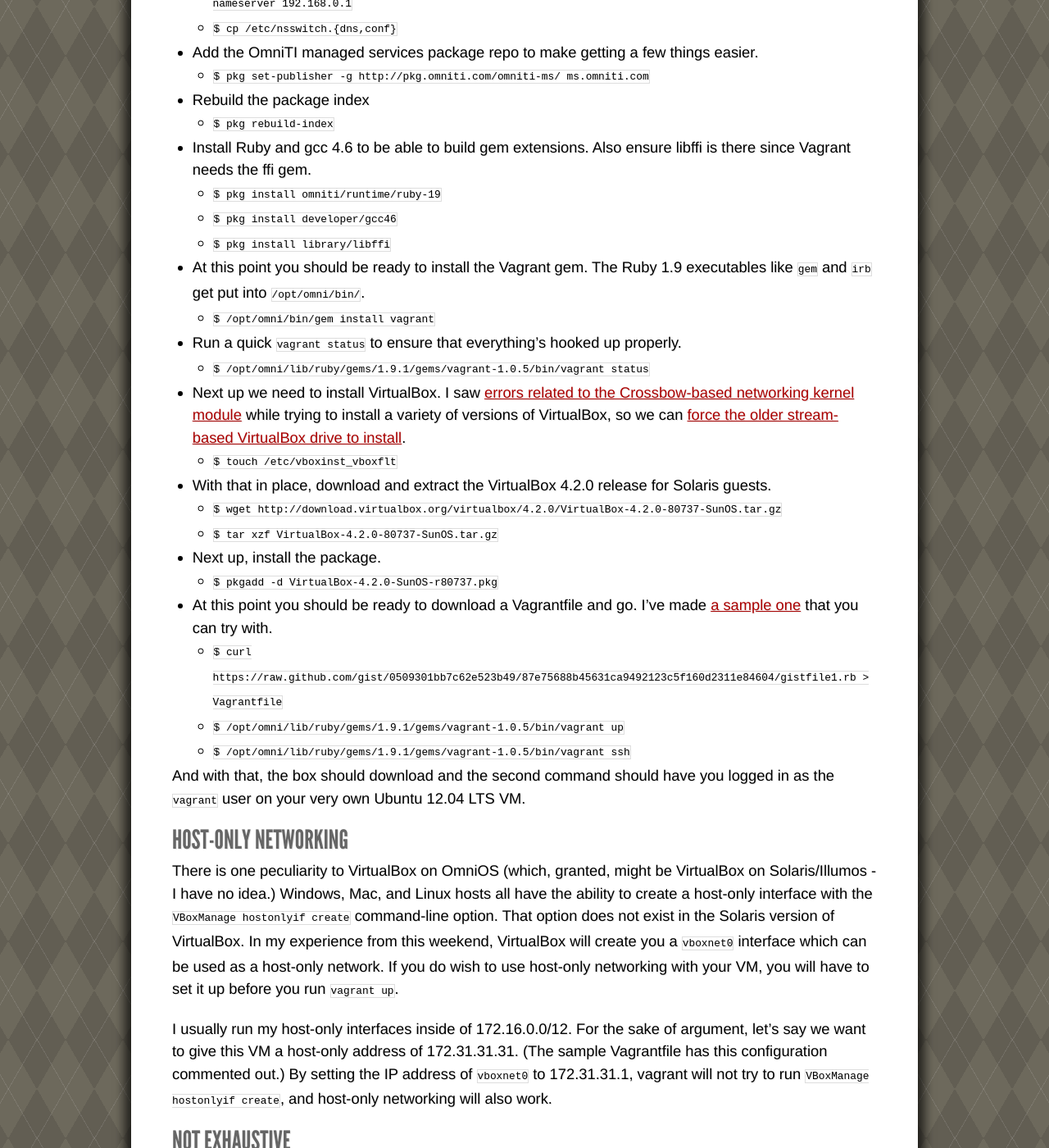
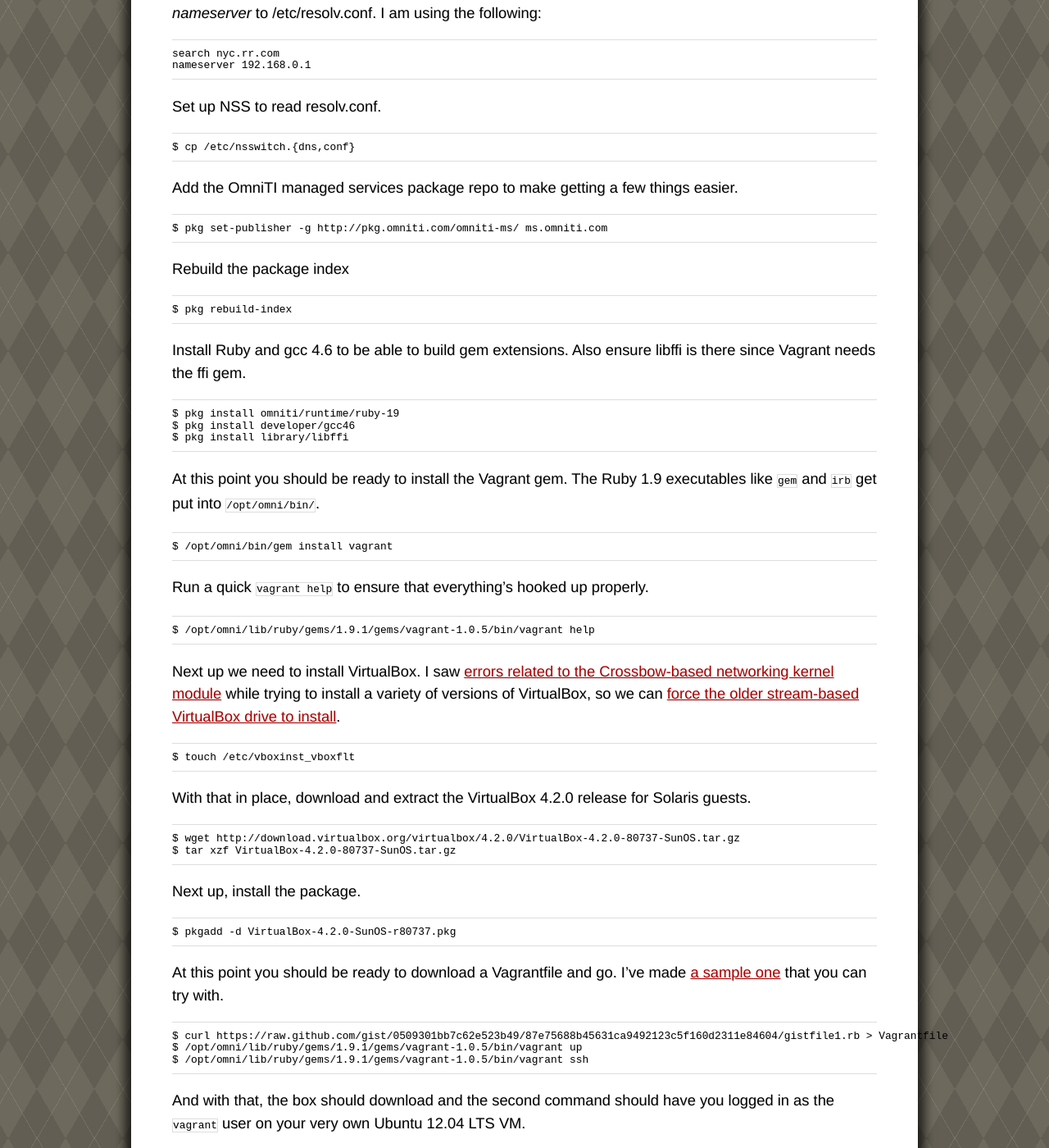
Before and after one commit to smerrill/grenadesandwich.com, a Jekyll site: the page built from _posts/2012-09-23-omnios-vagrant.md, in a window 1280 px wide and 1400 px high, scrolled down 1372 px. Shown: the whole window at 82% size. Built offline with Jekyll 4.4.1, drawn with Linux system fonts in a browser that asks for light colours; Markdown is read by kramdown in place of the engine named in the settings; some of the changed text lies outside the part shown.

```diff
--- a/_posts/2012-09-23-omnios-vagrant.md
+++ b/_posts/2012-09-23-omnios-vagrant.md
@@ -28,37 +28,62 @@ I am happy to report that I was able to get VirtualBox and Vagrant to the point
 
 Here's the roundup on how to get it all up and running. All commands were run as root in the global zone.
 
-- Install a few utility packages. This is not strictly necessary, but it helps.
-  - `$ pkg install terminal/tmux`
-  - `$ pkg install developer/versioning/git`
-- Set up a static IP as pointed out in http://omnios.omniti.com/wiki.php/GeneralAdministration. In my case, it was 192.168.0.160.
-- You will also need to set up your gateway as a DNS resolver. To do so on UNIX, do the following:
-  - Add at least a *search* and *nameserver* to /etc/resolv.conf. I am using the following: `search nyc.rr.com
-  nameserver 192.168.0.1`
-  - `$ cp /etc/nsswitch.{dns,conf}`
-- Add the OmniTI managed services package repo to make getting a few things easier.
-  - `$ pkg set-publisher -g http://pkg.omniti.com/omniti-ms/ ms.omniti.com`
-- Rebuild the package index
-  - `$ pkg rebuild-index`
-- Install Ruby and gcc 4.6 to be able to build gem extensions. Also ensure libffi is there since Vagrant needs the ffi gem.
-  - `$ pkg install omniti/runtime/ruby-19`
-  - `$ pkg install developer/gcc46`
-  - `$ pkg install library/libffi`
-- At this point you should be ready to install the Vagrant gem. The Ruby 1.9 executables like `gem` and `irb` get put into `/opt/omni/bin/`.
-  - `$ /opt/omni/bin/gem install vagrant`
-- Run a quick `vagrant status` to ensure that everything's hooked up properly.
-  - `$ /opt/omni/lib/ruby/gems/1.9.1/gems/vagrant-1.0.5/bin/vagrant status`
-- Next up we need to install VirtualBox. I saw [errors related to the Crossbow-based networking kernel module](https://gist.github.com/7ddfa72c1d97198532ea) while trying to install a variety of versions of VirtualBox, so we can [force the older stream-based VirtualBox drive to install](http://www.virtualbox.org/manual/ch09.html#vboxbowsolaris11).
-  - `$ touch /etc/vboxinst_vboxflt`
-- With that in place, download and extract the VirtualBox 4.2.0 release for Solaris guests.
-  - `$ wget http://download.virtualbox.org/virtualbox/4.2.0/VirtualBox-4.2.0-80737-SunOS.tar.gz`
-  - `$ tar xzf VirtualBox-4.2.0-80737-SunOS.tar.gz`
-- Next up, install the package.
-  - `$ pkgadd -d VirtualBox-4.2.0-SunOS-r80737.pkg`
-- At this point you should be ready to download a Vagrantfile and go. I've made [a sample one](https://gist.github.com/0509301bb7c62e523b49) that you can try with.
-  - `$ curl https://raw.github.com/gist/0509301bb7c62e523b49/87e75688b45631ca9492123c5f160d2311e84604/gistfile1.rb > Vagrantfile`
-  - `$ /opt/omni/lib/ruby/gems/1.9.1/gems/vagrant-1.0.5/bin/vagrant up`
-  - `$ /opt/omni/lib/ruby/gems/1.9.1/gems/vagrant-1.0.5/bin/vagrant ssh`
+Install a few utility packages. This is not strictly necessary, but it helps.
+
+    $ pkg install terminal/tmux
+    $ pkg install developer/versioning/git
+
+Set up a static IP as pointed out in http://omnios.omniti.com/wiki.php/GeneralAdministration. In my case, it was 192.168.0.160.
+
+You will also need to set up your gateway as a DNS resolver. To do so on UNIX, add at least a *search* and *nameserver* to /etc/resolv.conf. I am using the following:
+
+    search nyc.rr.com
+    nameserver 192.168.0.1
+
+Set up NSS to read resolv.conf.
+
+    $ cp /etc/nsswitch.{dns,conf}
+
+Add the OmniTI managed services package repo to make getting a few things easier.
+
+    $ pkg set-publisher -g http://pkg.omniti.com/omniti-ms/ ms.omniti.com
+
+Rebuild the package index
+
+    $ pkg rebuild-index
+
+Install Ruby and gcc 4.6 to be able to build gem extensions. Also ensure libffi is there since Vagrant needs the ffi gem.
+
+    $ pkg install omniti/runtime/ruby-19
+    $ pkg install developer/gcc46
+    $ pkg install library/libffi
+
+At this point you should be ready to install the Vagrant gem. The Ruby 1.9 executables like `gem` and `irb` get put into `/opt/omni/bin/`.
+
+    $ /opt/omni/bin/gem install vagrant
+
+Run a quick `vagrant help` to ensure that everything's hooked up properly.
+
+    $ /opt/omni/lib/ruby/gems/1.9.1/gems/vagrant-1.0.5/bin/vagrant help
+
+Next up we need to install VirtualBox. I saw [errors related to the Crossbow-based networking kernel module](https://gist.github.com/7ddfa72c1d97198532ea) while trying to install a variety of versions of VirtualBox, so we can [force the older stream-based VirtualBox drive to install](http://www.virtualbox.org/manual/ch09.html#vboxbowsolaris11).
+
+    $ touch /etc/vboxinst_vboxflt
+
+With that in place, download and extract the VirtualBox 4.2.0 release for Solaris guests.
+
+    $ wget http://download.virtualbox.org/virtualbox/4.2.0/VirtualBox-4.2.0-80737-SunOS.tar.gz
+    $ tar xzf VirtualBox-4.2.0-80737-SunOS.tar.gz
+
+Next up, install the package.
+
+    $ pkgadd -d VirtualBox-4.2.0-SunOS-r80737.pkg
+
+At this point you should be ready to download a Vagrantfile and go. I've made [a sample one](https://gist.github.com/0509301bb7c62e523b49) that you can try with.
+
+    $ curl https://raw.github.com/gist/0509301bb7c62e523b49/87e75688b45631ca9492123c5f160d2311e84604/gistfile1.rb > Vagrantfile
+    $ /opt/omni/lib/ruby/gems/1.9.1/gems/vagrant-1.0.5/bin/vagrant up
+    $ /opt/omni/lib/ruby/gems/1.9.1/gems/vagrant-1.0.5/bin/vagrant ssh
 
 And with that, the box should download and the second command should have you logged in as the `vagrant` user on your very own Ubuntu 12.04 LTS VM.
 
@@ -66,7 +91,9 @@ And with that, the box should download and the second command should have you lo
 
 There is one peculiarity to VirtualBox on OmniOS (which, granted, might be VirtualBox on Solaris/Illumos - I have no idea.) Windows, Mac, and Linux hosts all have the ability to create a host-only interface with the `VBoxManage hostonlyif create` command-line option. That option does not exist in the Solaris version of VirtualBox. In my experience from this weekend, VirtualBox will create you a `vboxnet0` interface which can be used as a host-only network. If you do wish to use host-only networking with your VM, you will have to set it up before you run `vagrant up`.
 
-I usually run my host-only interfaces inside of 172.16.0.0/12. For the sake of argument, let's say we want to give this VM a host-only address of 172.31.31.31. (The sample Vagrantfile has this configuration commented out.) By setting the IP address of `vboxnet0` to 172.31.31.1, vagrant will not try to run `VBoxManage hostonlyif create`, and host-only networking will also work.
+I usually run my host-only interfaces inside of 172.16.0.0/12. For the sake of argument, let's say we want to give this VM a host-only address of 172.31.31.31. (The sample Vagrantfile has this configuration commented out.) By setting the IP address of `vboxnet0` to 172.31.31.1, vagrant will not try to run `VBoxManage hostonlyif create`, and host-only networking will also work. The `VBoxManage` command to do so is as follows:
+
+    $ VBoxManage hostonlyif ipconfig vboxnet0 -ip 172.31.31.1
 
 ### Not exhaustive
 
```
